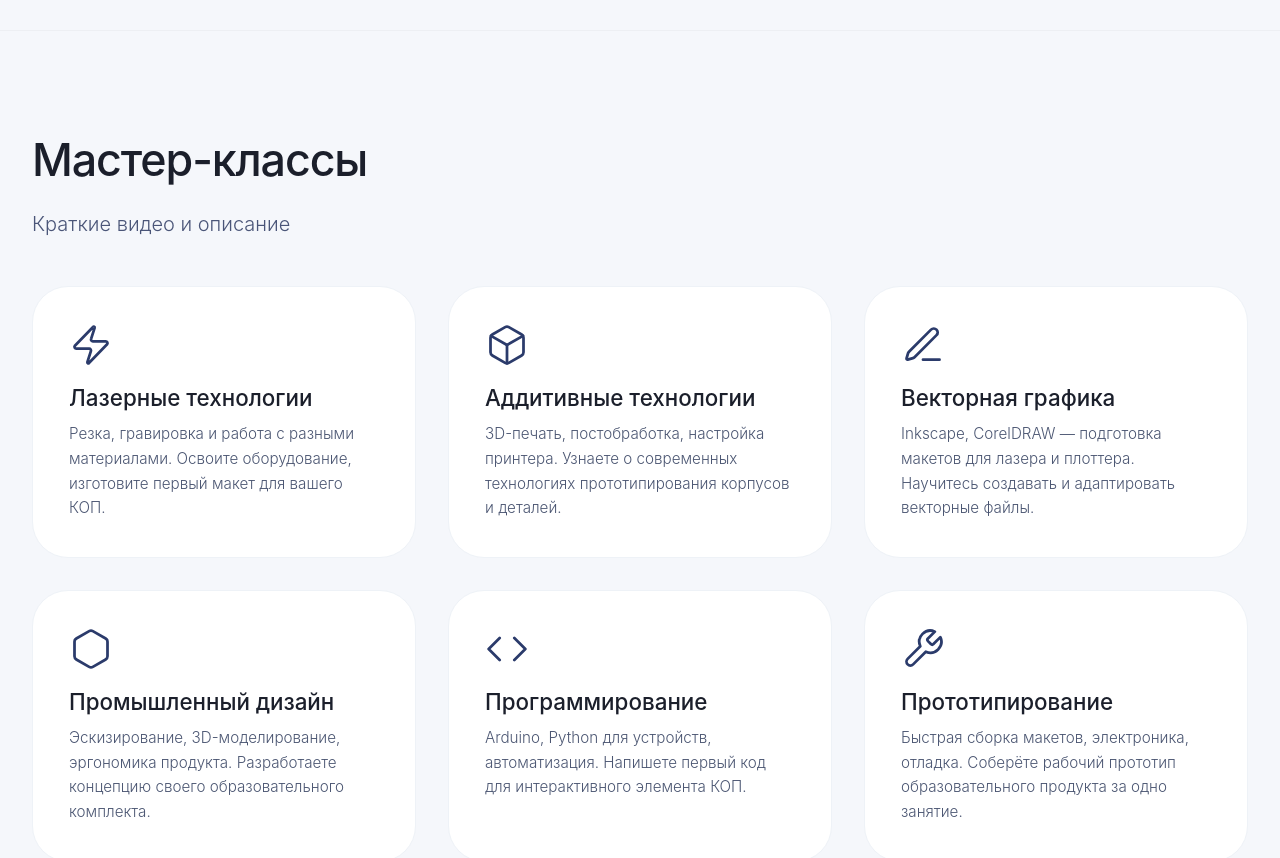
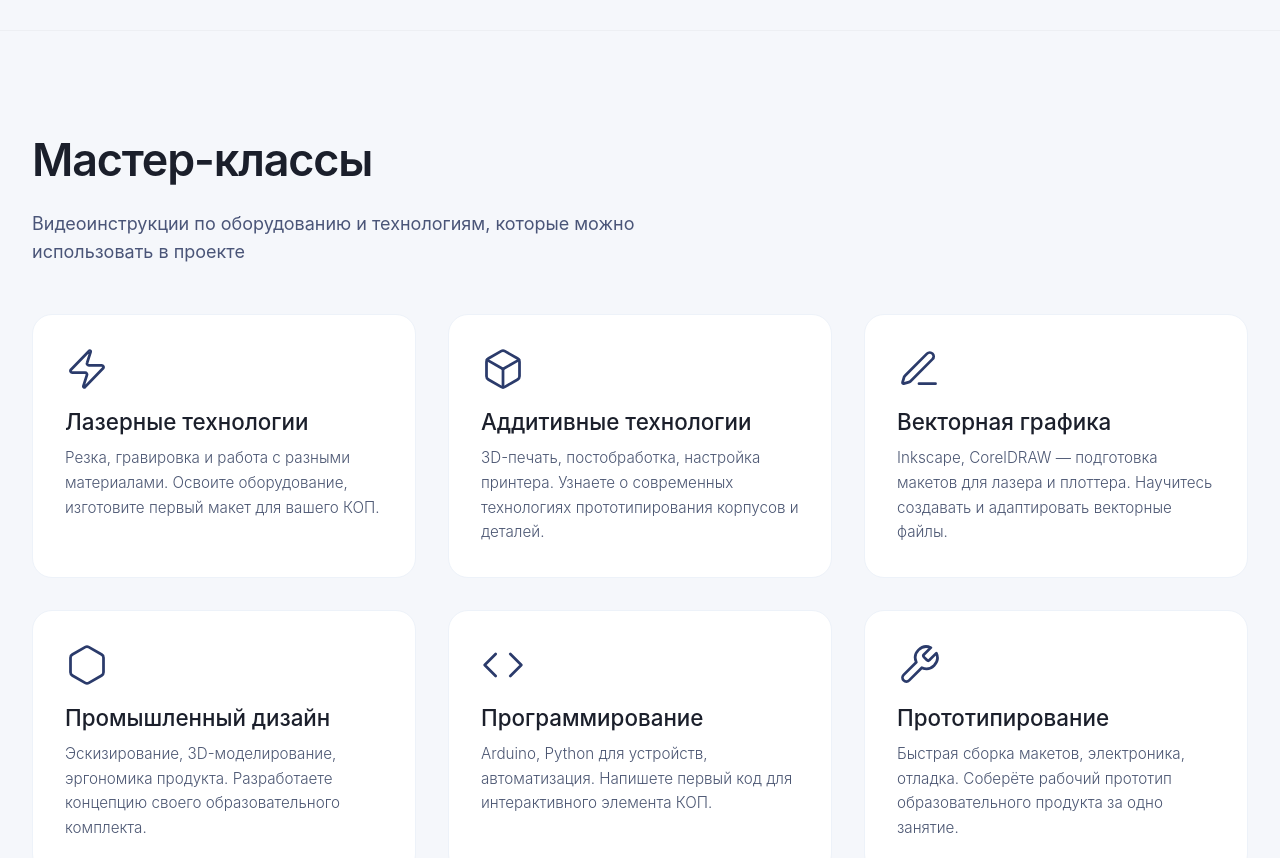
Before and after one commit to alisiatkc/kvant-next, a Next.js app: page / in a window 1280 px wide. Shown: the part 3680-4538 px from the top of the page. Built offline with nearby package versions, Linux system fonts and the light colour scheme.

Commit message:
Подчистить раздел мастер-классов

```diff
--- a/src/components/WorkshopsSection.tsx
+++ b/src/components/WorkshopsSection.tsx
@@ -1,11 +1,12 @@
 'use client'
 import { useState } from 'react'
 import { Zap, Box, PenLine, Hexagon, Code, Wrench, X } from 'lucide-react'
+import type { LucideIcon } from 'lucide-react'
 import { workshops } from '@/data'
 
 type Workshop = (typeof workshops)[0]
 
-const iconMap: Record<string, React.ComponentType<{ className?: string }>> = {
+const iconMap: Record<string, LucideIcon> = {
   Zap, Box, PenLine, Hexagon, Code, Wrench,
 }
 
@@ -15,22 +16,23 @@ export default function WorkshopsSection() {
   return (
     <section className="section-kv">
       <div className="container-kv">
-        <h2 className="text-[clamp(1.6rem,5vw,2.8rem)] font-medium tracking-tight mb-4">Мастер-классы</h2>
-        <p className="text-base min-[640px]:text-xl font-light text-kv-text max-w-[700px] mb-8 min-[640px]:mb-12">Краткие видео и описание</p>
+        <h2 className="text-[clamp(1.6rem,5vw,2.8rem)] font-semibold tracking-tight mb-4">Мастер-классы</h2>
+        <p className="text-base min-[640px]:text-lg text-kv-text max-w-[700px] mb-8 min-[640px]:mb-12">Видеоинструкции по оборудованию и технологиям, которые можно использовать в проекте</p>
 
         <div className="grid grid-cols-1 min-[480px]:grid-cols-2 min-[900px]:grid-cols-3 gap-5 min-[640px]:gap-8">
           {workshops.map((w) => {
             const Icon = iconMap[w.icon] ?? Box
             return (
-              <div
+              <button
+                type="button"
                 key={w.title}
-                className="bg-white rounded-[1.75rem] min-[640px]:rounded-[2.25rem] p-6 min-[640px]:p-9 border border-[#eef2f7] cursor-pointer transition-all hover:-translate-y-1 hover:shadow-card-hover flex flex-col"
+                className="bg-white rounded-[1.25rem] p-6 min-[640px]:p-8 border border-kv-border cursor-pointer transition-[border-color,box-shadow] duration-200 hover:border-[#dce4f0] hover:shadow-card flex flex-col text-left"
                 onClick={() => setSelected(w)}
               >
                 <Icon className="w-9 h-9 min-[640px]:w-11 min-[640px]:h-11 text-kv-blue mb-4 stroke-[1.5]" />
                 <h3 className="text-[1.1rem] min-[640px]:text-[1.4rem] font-medium mb-2 leading-snug hyphens-auto">{w.title}</h3>
                 <p className="text-[#4b5672] font-light text-sm min-[640px]:text-[0.95rem] leading-relaxed flex-grow">{w.desc}</p>
-              </div>
+              </button>
             )
           })}
         </div>
@@ -39,18 +41,18 @@ export default function WorkshopsSection() {
       {selected && (
         <div className="modal-overlay" onClick={() => setSelected(null)}>
           <div className="modal-box" onClick={(e) => e.stopPropagation()}>
-            <button className="modal-close-btn" onClick={() => setSelected(null)}>
+            <button className="modal-close-btn" onClick={() => setSelected(null)} aria-label="Закрыть">
               <X size={24} />
             </button>
             <h3 className="text-2xl font-medium mb-6">{selected.title}</h3>
-            <div className="w-full h-[200px] bg-kv-light rounded-[1.5rem] mb-6 overflow-hidden">
+            <div className="w-full h-[200px] bg-kv-light rounded-[1rem] mb-6 overflow-hidden">
               <iframe
                 width="100%"
                 height="100%"
                 src={selected.video}
                 allow="accelerometer; autoplay; clipboard-write; encrypted-media; gyroscope; picture-in-picture"
                 allowFullScreen
-                className="rounded-[1.5rem]"
+                className="rounded-[1rem]"
               />
             </div>
             <p className="text-kv-text leading-relaxed">{selected.desc}</p>
```
